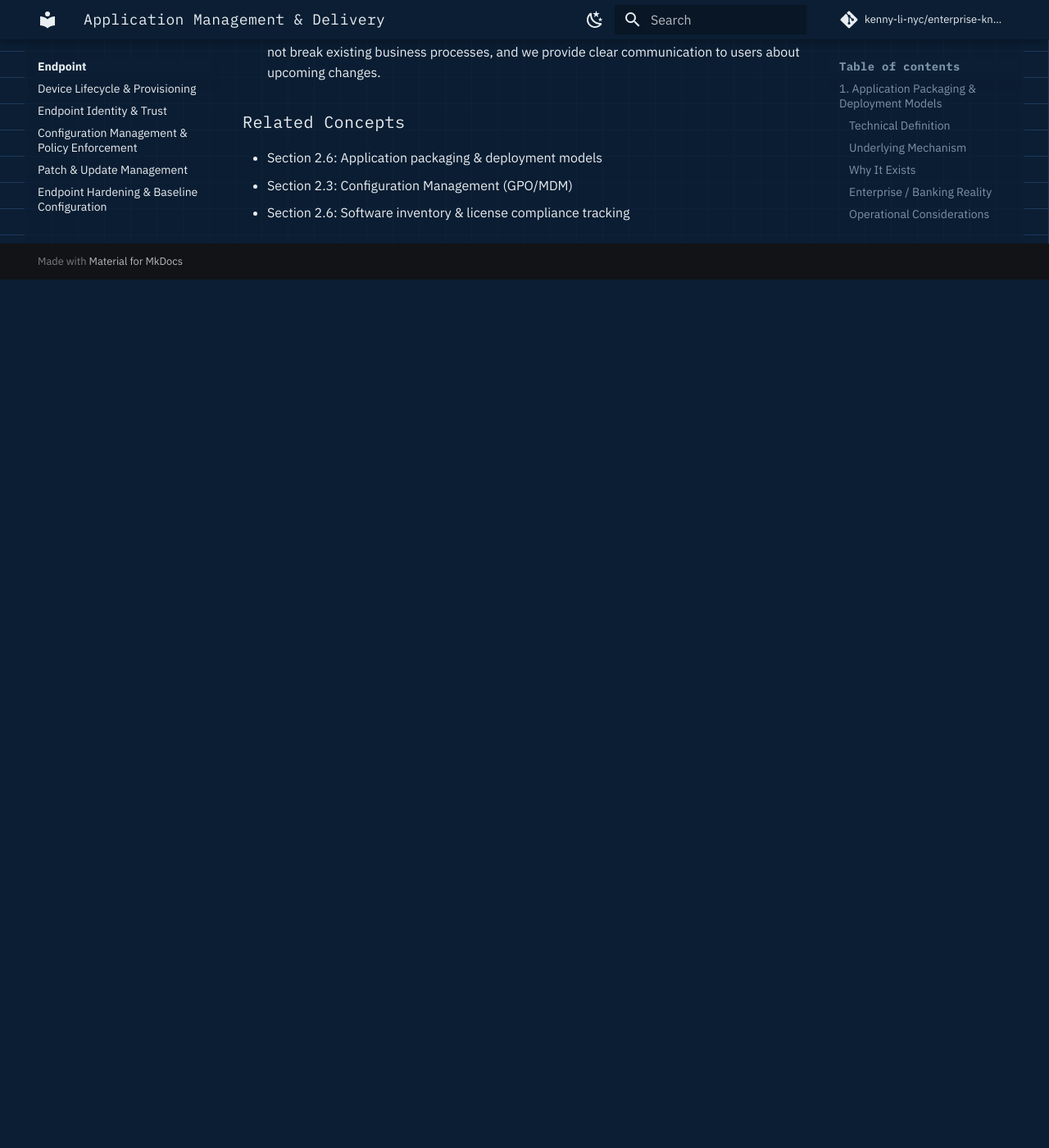
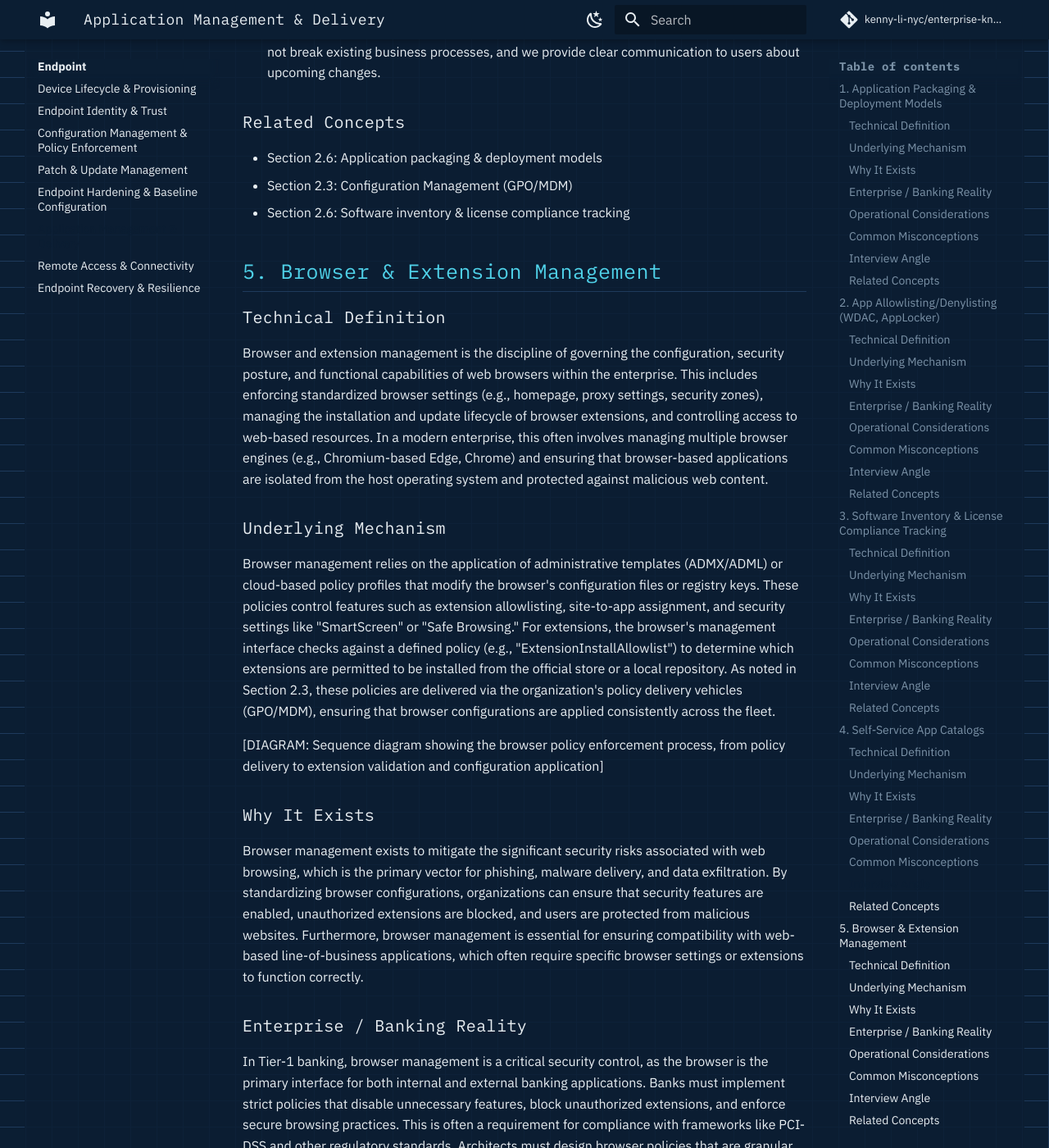
Before and after one commit to kenny-li-nyc/enterprise-knowledge-base, an MkDocs documentation site: the page built from docs/endpoint/application-management-delivery.md, in a window 1280 px wide and 1400 px high, scrolled down 10273 px. Shown: the whole window at 82% size. Built offline with MkDocs 1.6.1 and Material for MkDocs 9.7.7, drawn with Linux system fonts in a browser that asks for light colours; comment, search, counter and statistics services are not loaded; before the commit the page ends 10614 px from its top, so only the background shows below that; some of the changed text lies outside the part shown.

Commit message:
docs: add browser and extension management section
Co-authored-by: aider (gemini/gemini-3.1-flash-lite) <aider@aider.chat>

```diff
--- a/docs/endpoint/application-management-delivery.md
+++ b/docs/endpoint/application-management-delivery.md
@@ -151,3 +151,41 @@ Operationalizing a self-service catalog requires a robust, end-to-end process fo
 - Section 2.6: Application packaging & deployment models
 - Section 2.3: Configuration Management (GPO/MDM)
 - Section 2.6: Software inventory & license compliance tracking
+
+## 5. Browser & Extension Management
+
+### Technical Definition
+Browser and extension management is the discipline of governing the configuration, security posture, and functional capabilities of web browsers within the enterprise. This includes enforcing standardized browser settings (e.g., homepage, proxy settings, security zones), managing the installation and update lifecycle of browser extensions, and controlling access to web-based resources. In a modern enterprise, this often involves managing multiple browser engines (e.g., Chromium-based Edge, Chrome) and ensuring that browser-based applications are isolated from the host operating system and protected against malicious web content.
+
+### Underlying Mechanism
+Browser management relies on the application of administrative templates (ADMX/ADML) or cloud-based policy profiles that modify the browser's configuration files or registry keys. These policies control features such as extension allowlisting, site-to-app assignment, and security settings like "SmartScreen" or "Safe Browsing." For extensions, the browser's management interface checks against a defined policy (e.g., "ExtensionInstallAllowlist") to determine which extensions are permitted to be installed from the official store or a local repository. As noted in Section 2.3, these policies are delivered via the organization's policy delivery vehicles (GPO/MDM), ensuring that browser configurations are applied consistently across the fleet.
+
+[DIAGRAM: Sequence diagram showing the browser policy enforcement process, from policy delivery to extension validation and configuration application]
+
+### Why It Exists
+Browser management exists to mitigate the significant security risks associated with web browsing, which is the primary vector for phishing, malware delivery, and data exfiltration. By standardizing browser configurations, organizations can ensure that security features are enabled, unauthorized extensions are blocked, and users are protected from malicious websites. Furthermore, browser management is essential for ensuring compatibility with web-based line-of-business applications, which often require specific browser settings or extensions to function correctly.
+
+### Enterprise / Banking Reality
+In Tier-1 banking, browser management is a critical security control, as the browser is the primary interface for both internal and external banking applications. Banks must implement strict policies that disable unnecessary features, block unauthorized extensions, and enforce secure browsing practices. This is often a requirement for compliance with frameworks like PCI-DSS and other regulatory standards. Architects must design browser policies that are granular, allowing for the necessary flexibility for developers and power users while maintaining a strict security boundary for the general workstation fleet.
+
+### Operational Considerations
+Operationalizing browser management requires a disciplined, iterative approach. Administrators must move away from manual, "hands-on" management and toward a model where browser policies are automatically generated, tested in a staging environment, and deployed to production. Monitoring is critical; administrators must track the success and failure rates of policy application, identify and resolve any issues, and provide reporting on the browser configuration and extension inventory across the enterprise. Furthermore, because browser management can be complex to manage, administrators must ensure that they have a clear process for updating policies and handling exceptions, ensuring that the security posture remains effective without causing operational disruption.
+
+[CLI: PowerShell command to query the current browser policy status and installed extensions on a Windows device]
+
+### Common Misconceptions
+!!! warning
+    A common misconception is that browser management is just about setting a homepage or a proxy. In reality, it is a comprehensive security discipline that includes managing extensions, controlling access to web resources, and enforcing security settings. Another error is assuming that browser management is a "set and forget" configuration; it requires ongoing maintenance, as browser versions are constantly evolving and the threat landscape is dynamic.
+
+### Interview Angle
+1. Question: How do you manage the operational friction caused by a strict browser extension allowlisting policy?
+   Answer: We minimize friction by providing a self-service portal for requesting new extensions, which is then automatically vetted, tested, and added to the allowlist. We also use "Audit" mode for new policies to identify and whitelist legitimate business extensions before switching to "Enforcement" mode.
+2. Question: What are the key considerations when designing a browser management strategy for a Tier-1 bank?
+   Answer: The key considerations are security, compatibility, and manageability. The strategy must be fully automated, with robust policy enforcement and monitoring, and every browser configuration must be documented and approved through the bank's change management process. We also prioritize the use of modern, secure browsers like Chromium-based Edge.
+3. Question: How do you handle the challenge of managing browser-based applications that require different browser versions or settings?
+   Answer: We use browser-based virtualization or containerization technologies to isolate these applications, ensuring that they can run in their required environment without compromising the security of the host browser or the rest of the system. We also use policy-based site assignment to automatically route users to the correct browser or profile for each application.
+
+### Related Concepts
+- Section 2.3: Configuration Management (GPO/MDM)
+- Section 2.6: Application packaging & deployment models
+- Section 2.6: App allowlisting/denylisting (WDAC, AppLocker)
```
